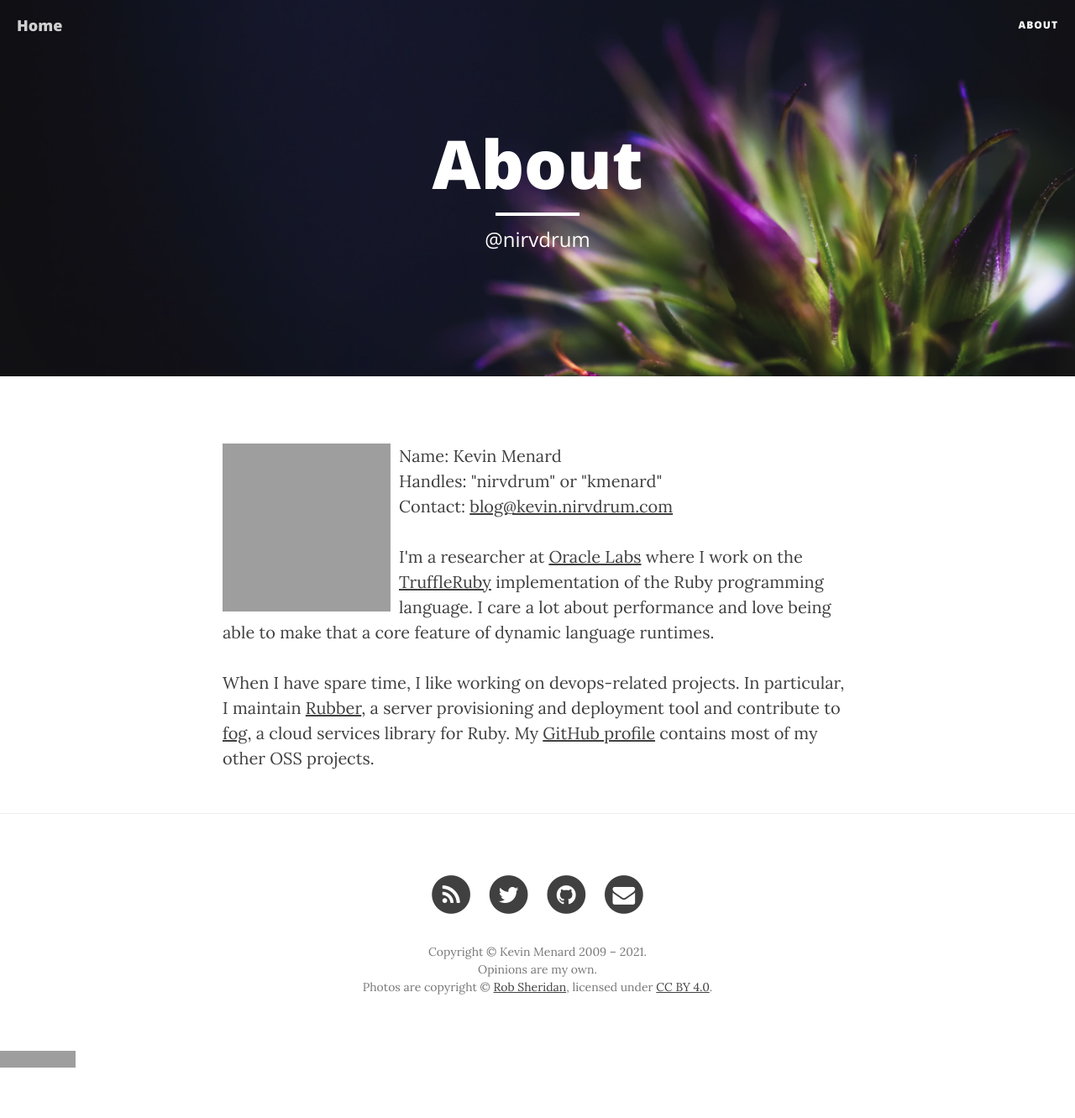
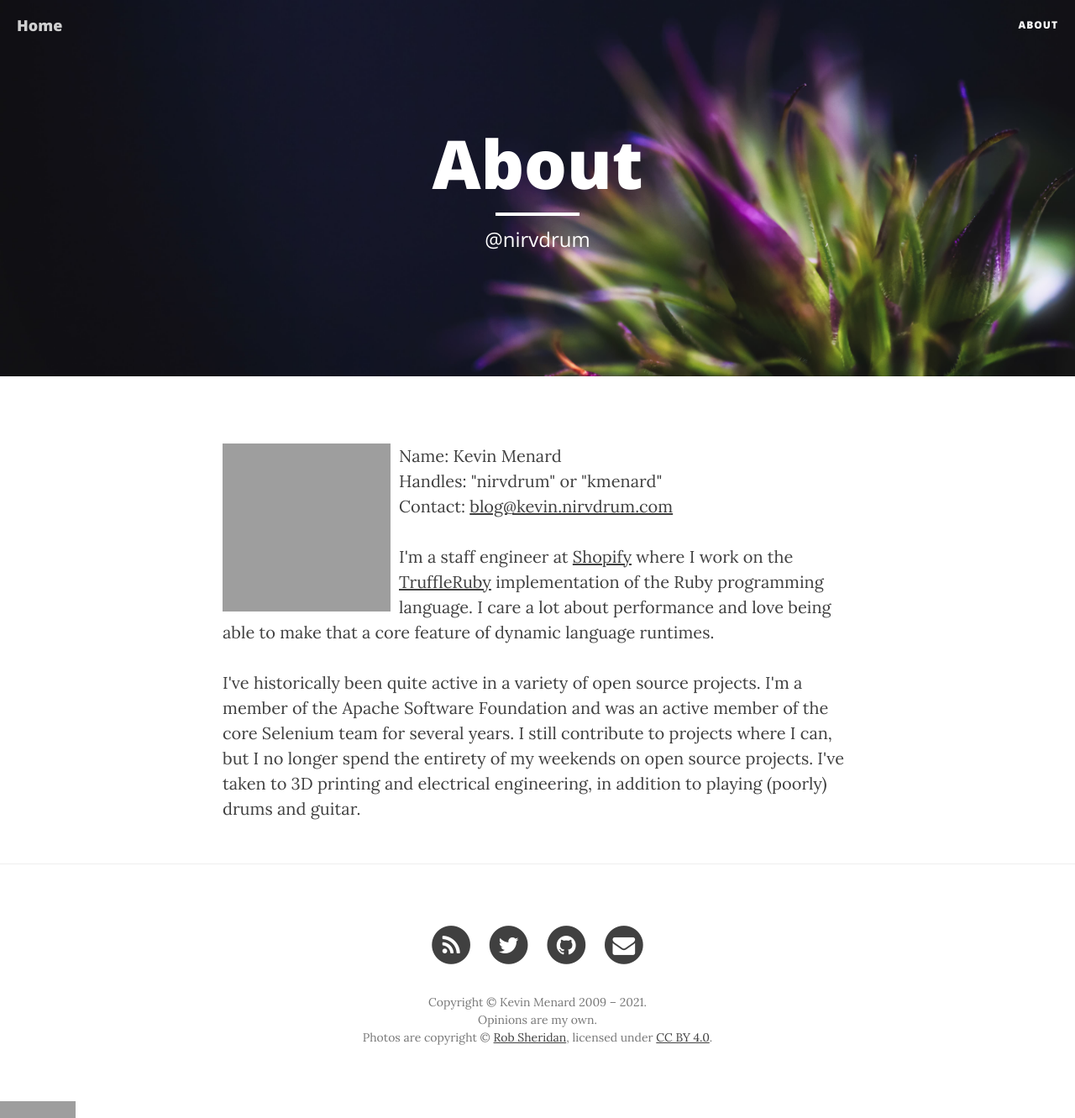
Before and after one commit to nirvdrum/nirvdrum.com, a Jekyll site: the page built from about.html, in a window 1280 px wide. Shown: the whole page at 84% size. Built offline with Jekyll 4.4.1, drawn with Linux system fonts in a browser that asks for light colours; nearby versions of some CDN libraries; comment, search, counter and statistics services are not loaded; before the commit the page ends 1271 px from its top, so only the background shows below that; grey boxes are pictures that could not be loaded.

Commit message:
Updated my profile page.

```diff
--- a/about.html
+++ b/about.html
@@ -14,23 +14,13 @@ header-img: "img/about-header-bg.jpg"
   </p>
 
   <p>
-    I'm a researcher at <a href="https://labs.oracle.com/">Oracle Labs</a> where I work on the <a href="https://github.com/graalvm/truffleruby">TruffleRuby</a> implementation of the Ruby programming language.
+    I'm a staff engineer at <a href="https://shopify.engineering/">Shopify</a> where I work on the <a href="https://github.com/oracle/truffleruby">TruffleRuby</a> implementation of the Ruby programming language.
     I care a lot about performance and love being able to make that a core feature of dynamic language runtimes.
   </p>
 
-  <!--
   <p>
-    Previously I was the co-founder of Mogotest, the leader of the <a href="https://www.youtube.com/watch?v=_6fV-6eMSUM">Web Consistency Testing</a> approach to automated visual testing for cross-browser compatibility.
-    Prior to that I was the co-founder of Servprise International, an early company in the datacenter management space.
-    We designed and manufactured our own web service enabled hardware to remotely power control and monitor computer systems.
-  </p>
-  -->
-
-  <p>
-    When I have spare time, I like working on devops-related projects.
-    In particular, I maintain <a href="http://rubber.io/">Rubber</a>, a server provisioning and deployment tool
-    and contribute to <a href="http://fog.io/">fog</a>, a cloud services library for Ruby.
-
-    My <a href="http://github.com/nirvdrum/">GitHub profile</a> contains most of my other OSS projects.
+    I've historically been quite active in a variety of open source projects. I'm a member of the Apache Software Foundation and was an active member of the core Selenium team for several years.
+    I still contribute to projects where I can, but I no longer spend the entirety of my weekends on open source projects. I've taken to 3D printing and electrical engineering, in addition to
+    playing (poorly) drums and guitar.
   </p>
 </div>
```
